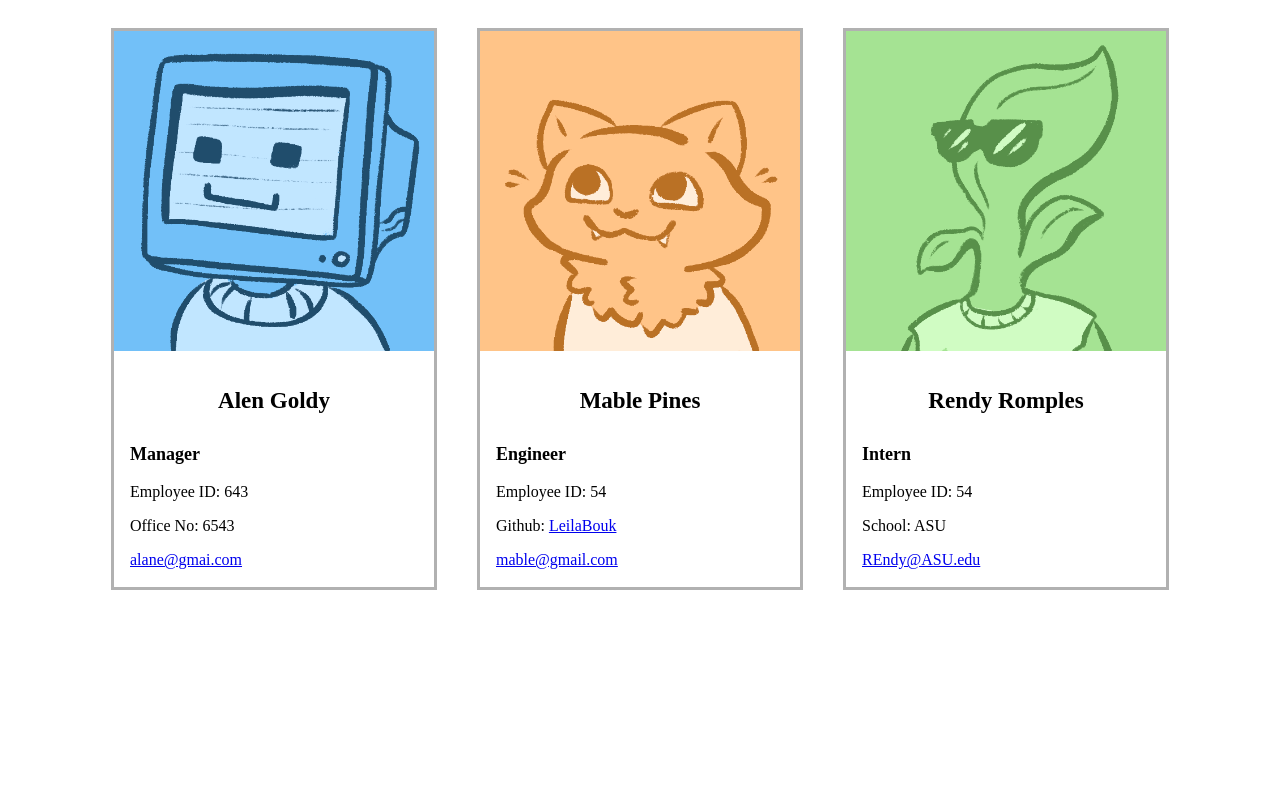
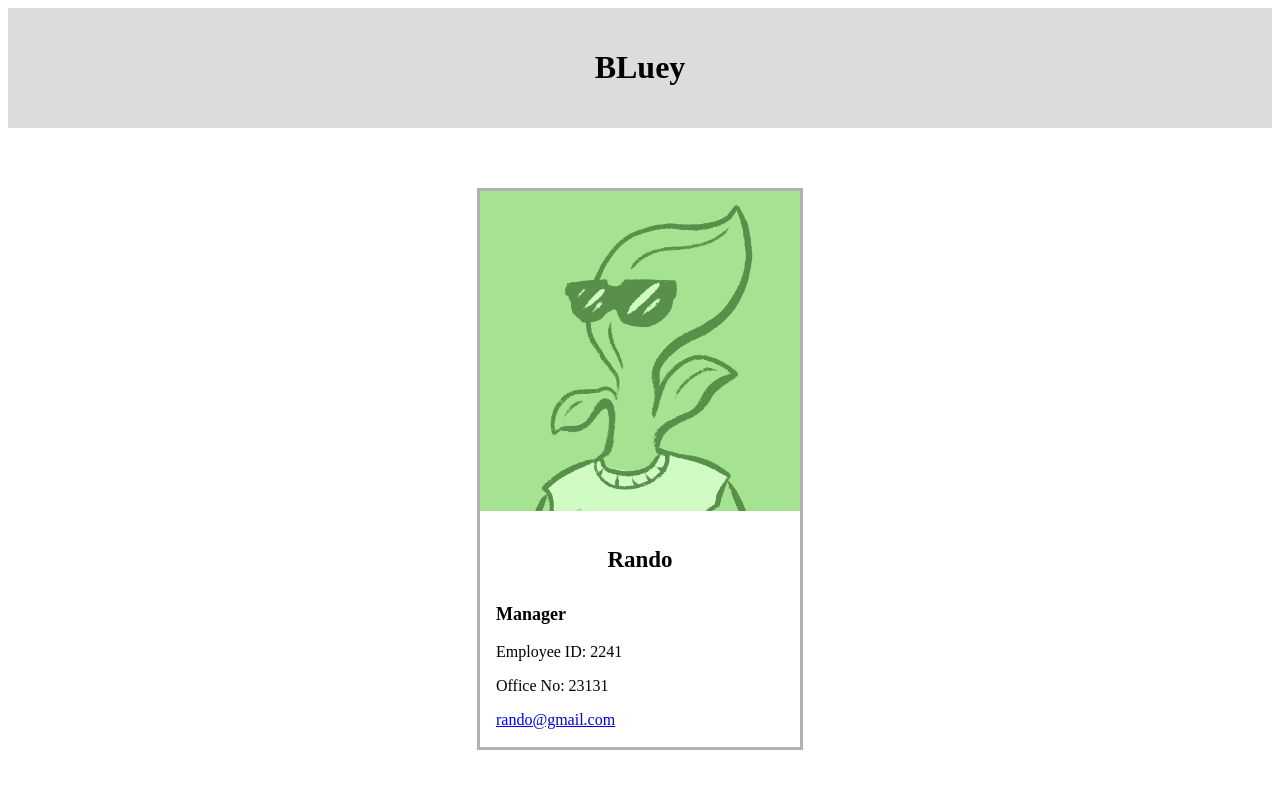
Before and after one commit to LeilaBouk/M10-ProfileGen, a website: page website/index.html in a window 1280 px wide. Drawn offline with Linux system fonts and the light colour scheme.

Commit message:
done for now

```diff
--- a/website/index.html
+++ b/website/index.html
@@ -10,49 +10,27 @@
 </head>
 <body>
 
+<header>
+<h1>BLuey</h1>
+</header>
+
 <div class="row">
 
     <div class="card" id="manager">
-        <img src="../assets/computer.png" class="avatar">
+        <img src="../assets/plant.png" class="avatar">
         <div class="container">
-          <h4><b>Alen Goldy</b></h4>
+          <h4><b>Rando</b></h4>
           <p class="title"> Manager </p>
-          <p>Employee ID: 643 </p>
-          <p>Office No: 6543 </p>
+          <p>Employee ID: 2241 </p>
+          <p>Office No: 23131 </p>
           <p><a
-            href="mailto:alane@gmai.com">
-            alane@gmai.com</a></p>
+            href="mailto:rando@gmail.com">
+            rando@gmail.com</a></p>
         </div>
       </div>
 
 
 
-<div class="card">
-<img src="../assets/cat.png" class="avatar">
-<div class="container">
-  <h4><b>Mable Pines</b></h4>
-  <p class="title"> Engineer </p>
-  <p>Employee ID: 54 </p>
-  <p>Github: <a href="https://github.com/LeilaBouk" target="_blank">LeilaBouk</a> </p>
-  <p><a
-    href="mailto:mable@gmail.com">
-    mable@gmail.com</a></p>
-</div>
-</div>
-
-<div class="card">
-<img src="../assets/plant.png" class="avatar">
-<div class="container">
-  <h4><b>Rendy Romples</b></h4>
-  <p class="title"> Intern </p>
-  <p>Employee ID: 54 </p>
-  <p>School: ASU </p>
-  <p><a
-    href="mailto:REndy@ASU.edu">
-    REndy@ASU.edu</a></p>
-</div>
-</div>
-
 </div>
 
 </body>
--- a/website/style.css
+++ b/website/style.css
@@ -1,3 +1,11 @@
+header {
+  overflow: hidden;
+  background-color: #dcdcdc;
+  padding: 20px 10px;
+  margin-bottom: 40px;
+  text-align: center;
+}
+
 .row {
     display: flex;
     flex-wrap: wrap;
```
Also changed, not shown: tests/manager.test.js (deleted, +0 -1 lines), classes/employee.js (deleted), classes/engineer.js (deleted), classes/intern.js (deleted), classes/manager.js (deleted), tests/employee.test.js (deleted), tests/engineer.test.js (deleted), tests/intern.test.js (deleted).
